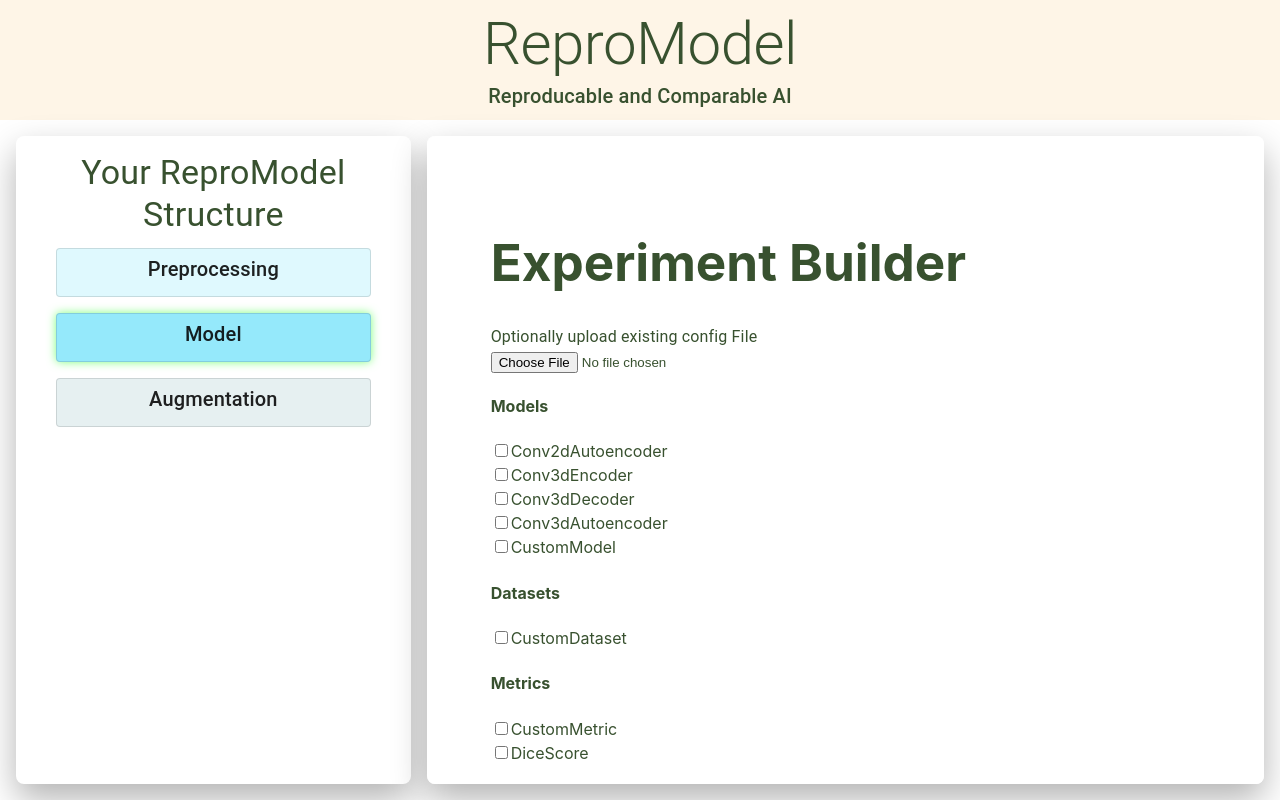
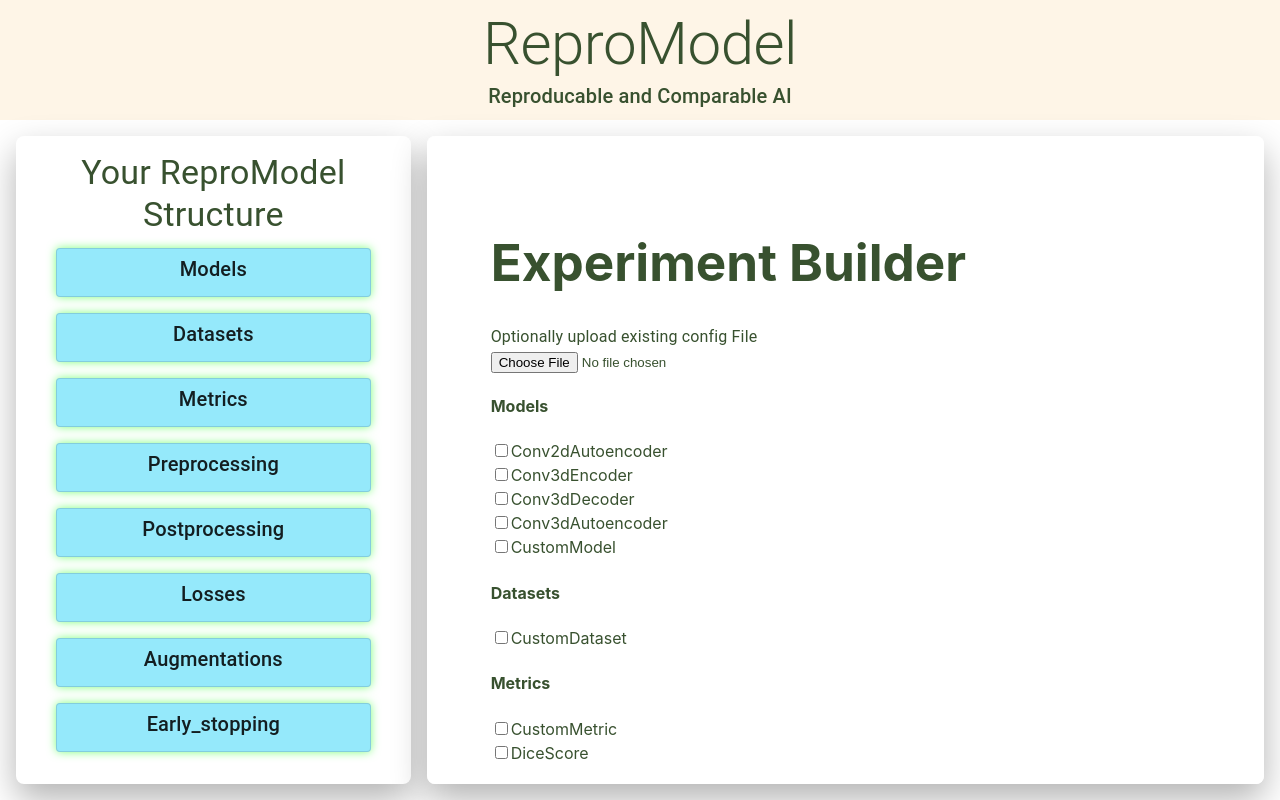
Before and after one commit to ReproModel/repromodel, a React (Vite) app: page / in a window 1280 px wide. Built offline with nearby package versions, Linux system fonts and the light colour scheme.

Commit message:
Also read module stack from questions json

```diff
--- a/src/UI/ModuleStack.jsx
+++ b/src/UI/ModuleStack.jsx
@@ -1,6 +1,7 @@
 import React from 'react';
 import { Stack, Paper, List, ListItem, ListItemText, Typography, Container } from '@mui/material';
 import moduleStackData from '../choicesJSON/moduleStack.json';
+import questions from '../choicesJSON/newQuestionsFormat.json';
 import FlexibleBlock from './ModuleStackComponents/FlexibleBlock';
 
 function ModuleStack() {
@@ -10,10 +11,12 @@ function ModuleStack() {
         Your ReproModel Structure
       </Typography>
       <Stack spacing={2} >
-        {moduleStackData.map((block, index) => (
-          <FlexibleBlock key={index} status={block.status} name={block.name}/>
+      {Object.entries(questions).map(
+                      ([folder, folderContent]) => (
+                        <FlexibleBlock key={folder} status={"active"} name={folder}/>
+                      )
+                    )}
 
-        ))}
       </Stack>
     </Container>
   );
--- a/src/choicesJSON/moduleStack.json
+++ /dev/null
@@ -1,14 +0,0 @@
-[
-    {
-      "name": "Preprocessing",
-      "status": "completed"
-    },
-    {
-      "name": "Model",
-      "status": "active"
-    },
-    {
-      "name": "Augmentation",
-      "status": "passive"
-    }
-  ]
```
